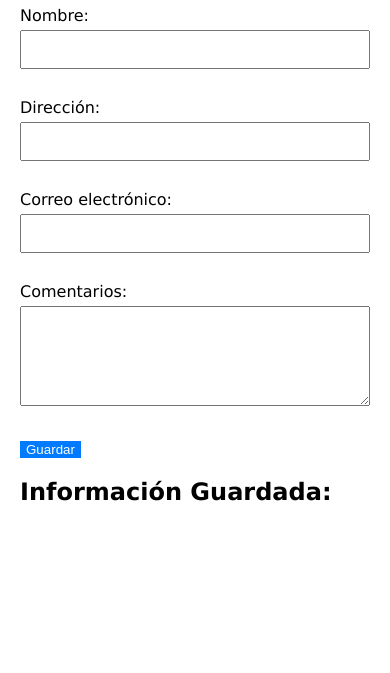
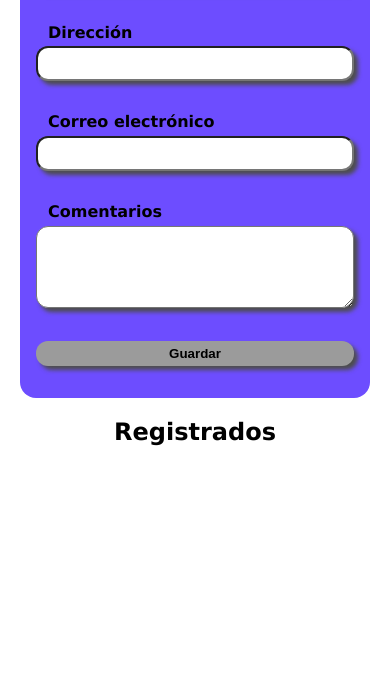
Before and after one commit to hnovara/desafio21, a plain HTML site: page index.html in a window 390 px wide. Shown: the part 171-844 px from the top of the page. Drawn offline with Linux system fonts and the light colour scheme.

Commit message:
css responsive

```diff
--- a/css/style.css
+++ b/css/style.css
@@ -8,22 +8,30 @@ body {
 }
 
 .container {
-    max-width: 600px;
+    max-width: 37.5rem;
     margin: 0 auto;
-    padding: 20px;
+    padding: 1.25rem;
 }
 
-h1 {
+#personalInfoForm {
+    background-color: #6d4dff;
+    border-radius: 1rem;
+    padding: 1rem;
+}
+
+h2 {
     text-align: center;
 }
 
 form {
-    margin-bottom: 20px;
+    margin-bottom: 1.25rem;
 }
 
 label {
     display: block;
-    margin-bottom: 5px;
+    margin-bottom: 0.3rem;
+    padding: 0 0 0 0.75rem;
+    font-weight: bold;
 }
 
 input[type="text"],
@@ -31,21 +39,28 @@ input[type="email"],
 button,
 select,
 textarea {
+    border-radius: 0.75rem;
     width: 100%;
-    padding: 10px;
-    margin-bottom: 10px;
+    padding: 0.5rem;
+    margin-bottom: 0.75rem;
     box-sizing: border-box;
+    box-shadow: 0.25rem 0.25rem 0.25rem rgb(77, 77, 77);
 }
 
 input[type="submit"] {
-    background-color: #007bff;
-    color: #fff;
+    background-color: #9b9b9b;
+    font-weight: bold;
     border: none;
+    border-radius: 0.75rem;
+    box-shadow: 0.25rem 0.25rem 0.25rem rgb(77, 77, 77);
     cursor: pointer;
+    margin: 0 0 1rem 0;
+    padding: 0.3rem 0;
+    width: 100%;
 }
 
 input[type="submit"]:hover {
-    background-color: #0056b3;
+    background-color: #949494;
 }
 
 ul {
@@ -54,9 +69,10 @@ ul {
 }
 
 li {
-    margin-bottom: 10px;
-    padding: 10px;
+    margin-bottom: 0.75rem;
+    padding: 0.75rem;
     border: 1px solid #ddd;
+    border-radius: 0.75rem;
     background-color: #f9f9f9;
 }
 
@@ -65,19 +81,18 @@ button {
     color: #fff;
     border: none;
     cursor: pointer;
-    padding: 5px 10px;
+    padding: 0.3rem 0.625rem;
 }
 
 button:hover {
     background-color: #c82333;
 }
 
-/* Estilos para el textarea */
 textarea {
     width: 100%;
     padding: 10px;
     margin-bottom: 10px;
     box-sizing: border-box;
-    resize: vertical; /* Permitir redimensionamiento vertical */
-    min-height: 100px; /* Altura mínima */
+    resize: vertical; /
+    min-height: 100px; /
 }
--- a/index.html
+++ b/index.html
@@ -9,21 +9,21 @@
 </head>
 <body>
     <div class="container">
-        <h1>Formulario de Información Personal</h1>
         <form id="personalInfoForm">
-            <label for="name">Nombre:</label>
+            <h2>Registro</h2>
+            <label for="name">Nombre</label>
             <input type="text" id="name" name="name"><br><br>
-            <label for="address">Dirección:</label>
+            <label for="address">Dirección</label>
             <input type="text" id="address" name="address"><br><br>
-            <label for="email">Correo electrónico:</label>
+            <label for="email">Correo electrónico</label>
             <input type="email" id="email" name="email"><br><br>
-            <label for="comments">Comentarios:</label>
+            <label for="comments">Comentarios</label>
             <textarea id="comments" name="comments" rows="4" cols="50"></textarea><br><br>
             <input type="submit" value="Guardar">
         </form>
 
         <div id="savedInfo">
-            <h2>Información Guardada:</h2>
+            <h2>Registrados</h2>
             <ul id="infoList"></ul>
         </div>
     </div>
```
